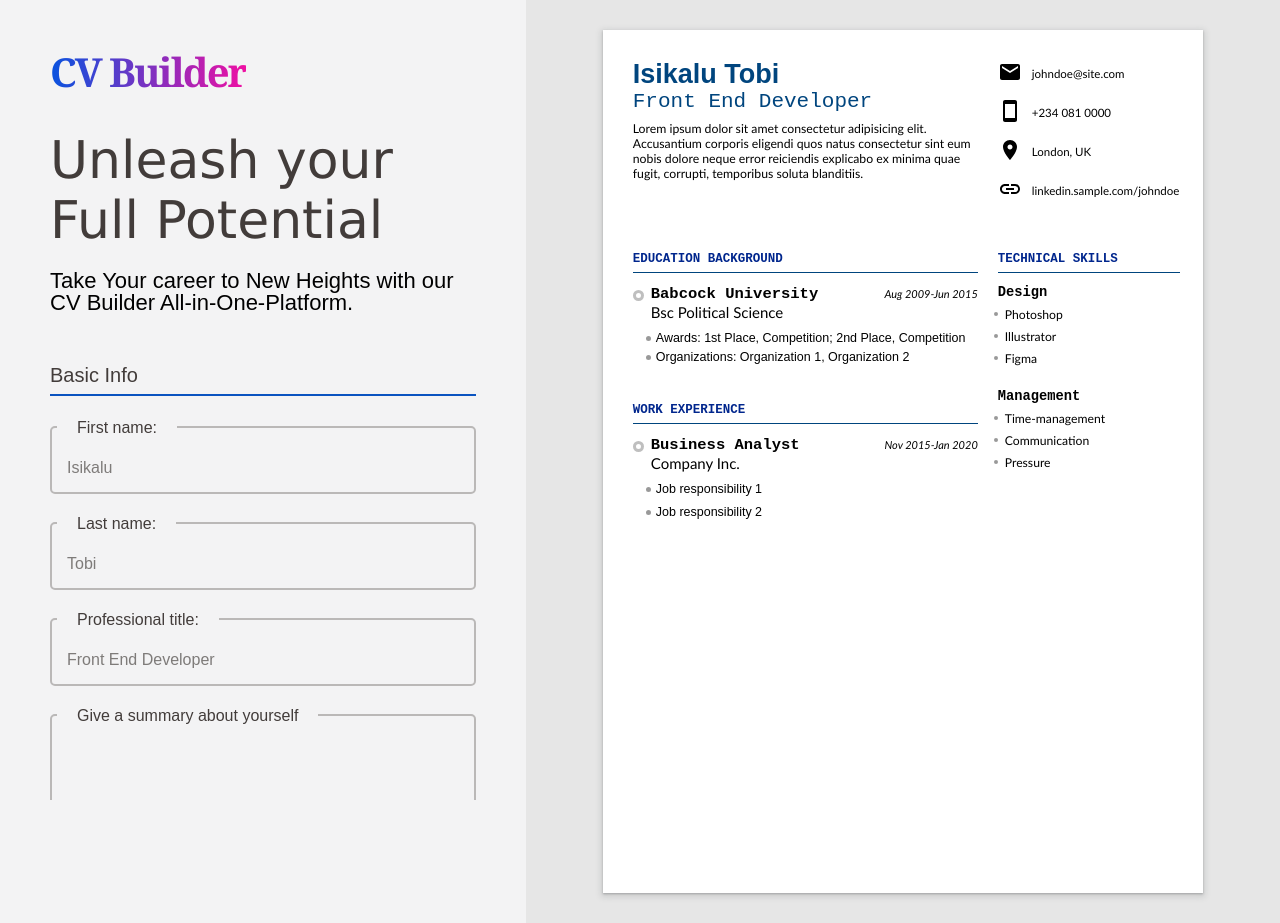
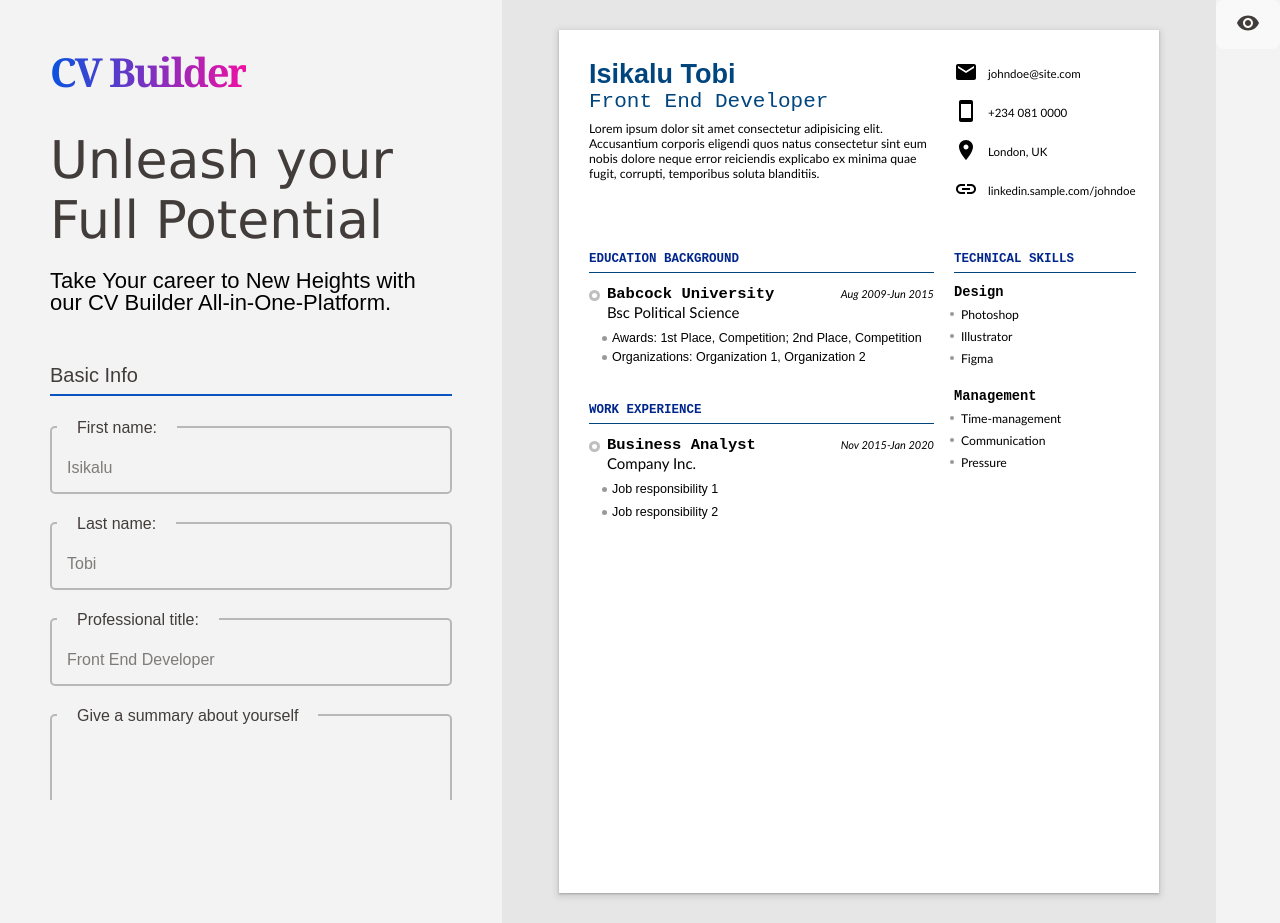
Before and after one commit to ISIKALU01/CV-application, a React (Vite) app: page / in a window 1280 px wide. Built offline with nearby package versions, Linux system fonts and the light colour scheme.

Commit message:
Add Toggle preview functionality and button

```diff
--- a/src/App.jsx
+++ b/src/App.jsx
@@ -6,6 +6,8 @@ import './sass/preview.scss'
 
 import Editor from './components/Editors/Editor'
 import Preview from './components/preview/Preview';
+
+import VisibilityIcon from '@mui/icons-material/Visibility';
 
 import { v4 as uuidv4 } from 'uuid';
 
@@ -39,6 +41,10 @@ function App() {
   useEffect(() => {
     localStorage.setItem('cvFormData', JSON.stringify(formData));
   }, [formData]);
+
+  const togglePreview = () => {
+    setPreviewVisibility((prevState) => !prevState);
+  };
 
 
   console.log(formData)
@@ -155,7 +161,16 @@ function App() {
     submitCategoryInfo={submitCategoryInfo}
     deleteCategoryInfo={deleteCategoryInfo}
     />
-    <Preview formData={formData} />
+    {previewVisible && <Preview formData={formData} />}
+      <div className="btn-container__preview">
+        <button
+          className="btn__toggle-preview"
+          type="button"
+          onClick={togglePreview}
+        >
+          <VisibilityIcon />
+        </button>
+        </div>
     </div>
   )
 }
```
